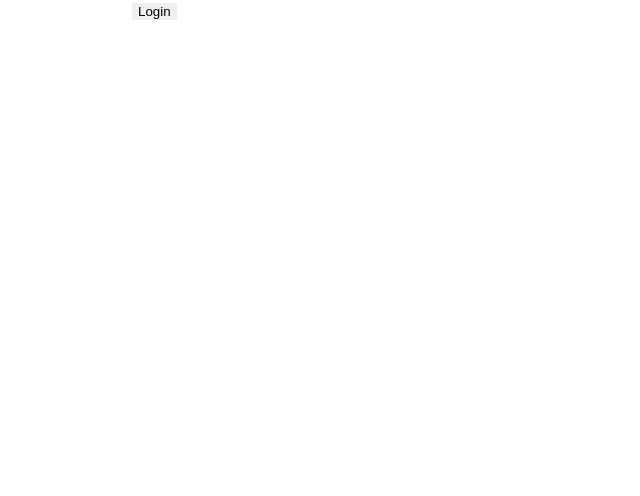
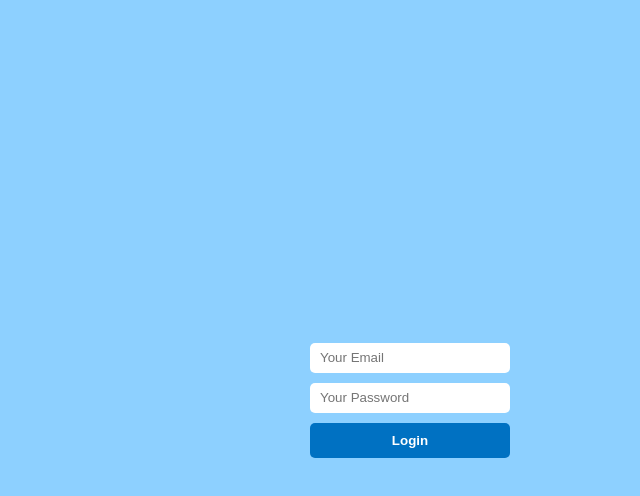
Before and after one commit to Shivanand0297/hotel-booking-mern, a React (Create React App) app in the folder frontend/hotel-booking-frontend/: page /login in a window 1280 px wide. Shown: the top 496 px of the page, without its empty margins (230-870 px from the left). Built offline with nearby package versions, Linux system fonts and the light colour scheme; the HTML template or start-up script is replaced by a standard one.

Commit message:
css fix in login

```diff
--- a/frontend/hotel-booking-frontend/src/pages/login/Login.jsx
+++ b/frontend/hotel-booking-frontend/src/pages/login/Login.jsx
@@ -13,7 +13,7 @@ const Login = () => {
         password: ""
     })
 
-    const { user, loading, error, dispatch } = useContext(AuthContext)
+    const { loading, error, dispatch } = useContext(AuthContext)
     const navigate = useNavigate()
     const handleChange = e =>{
         setCredentials(prev=>({
@@ -56,13 +56,15 @@ const Login = () => {
 
   return (
     <div className="login">
-        <div className='lcontainer' >
+        <div className='lContainer' >
             <input type="text" name='email' id='email' className="lemail"
             onChange={handleChange}
+            placeholder="Your Email"
             />
 
             <input type="password" name='password' className="lpassword"
             onChange={handleChange}
+            placeholder="Your Password"
             />
 
             <button disabled={loading} className='lButton' onClick={handleLogin}>Login</button>
--- a/frontend/hotel-booking-frontend/src/pages/login/login.css
+++ b/frontend/hotel-booking-frontend/src/pages/login/login.css
@@ -0,0 +1,40 @@
+.login {
+    height: 100vh;
+    display: flex;
+    align-items: center;
+    justify-content: center;
+    background-color: #8dd0ff;
+  }
+
+  .lContainer {
+    display: flex;
+    flex-direction: column;
+    gap: 10px;
+  }
+
+  .lemail, .lpassword{
+    height: 30px;
+    width: 200px;
+    padding: 10px;
+    border-radius: 5px;
+
+  }
+
+  .lpassword:focus ,.lemail:focus{
+    outline: 2px solid var(--btn-color);
+  }
+
+  .lButton {
+    border: none;
+    padding: 10px 20px;
+    background-color: #0071c2;
+    color: white;
+    font-weight: bold;
+    cursor: pointer;
+    border-radius: 5px;
+  }
+
+  .lButton:disabled{
+    background-color: #0071c28c;
+    cursor: not-allowed;
+  }
```
